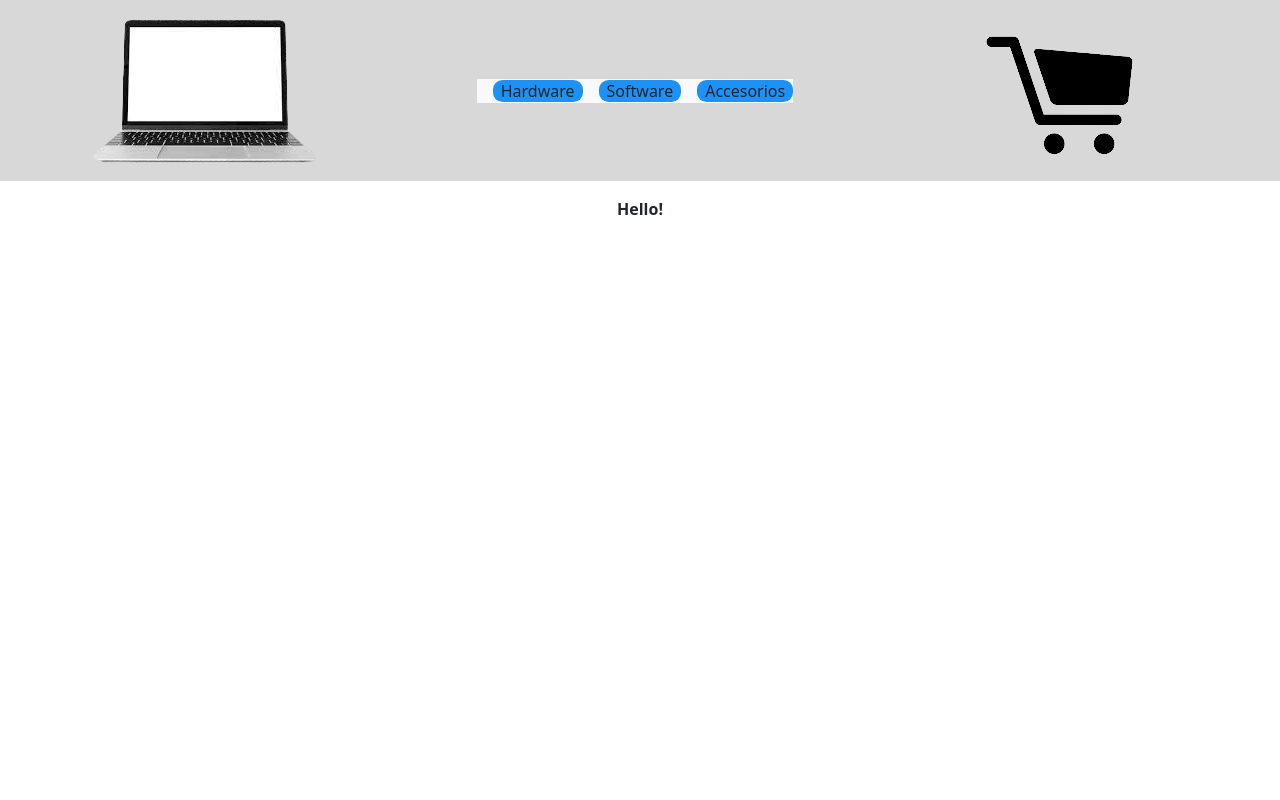
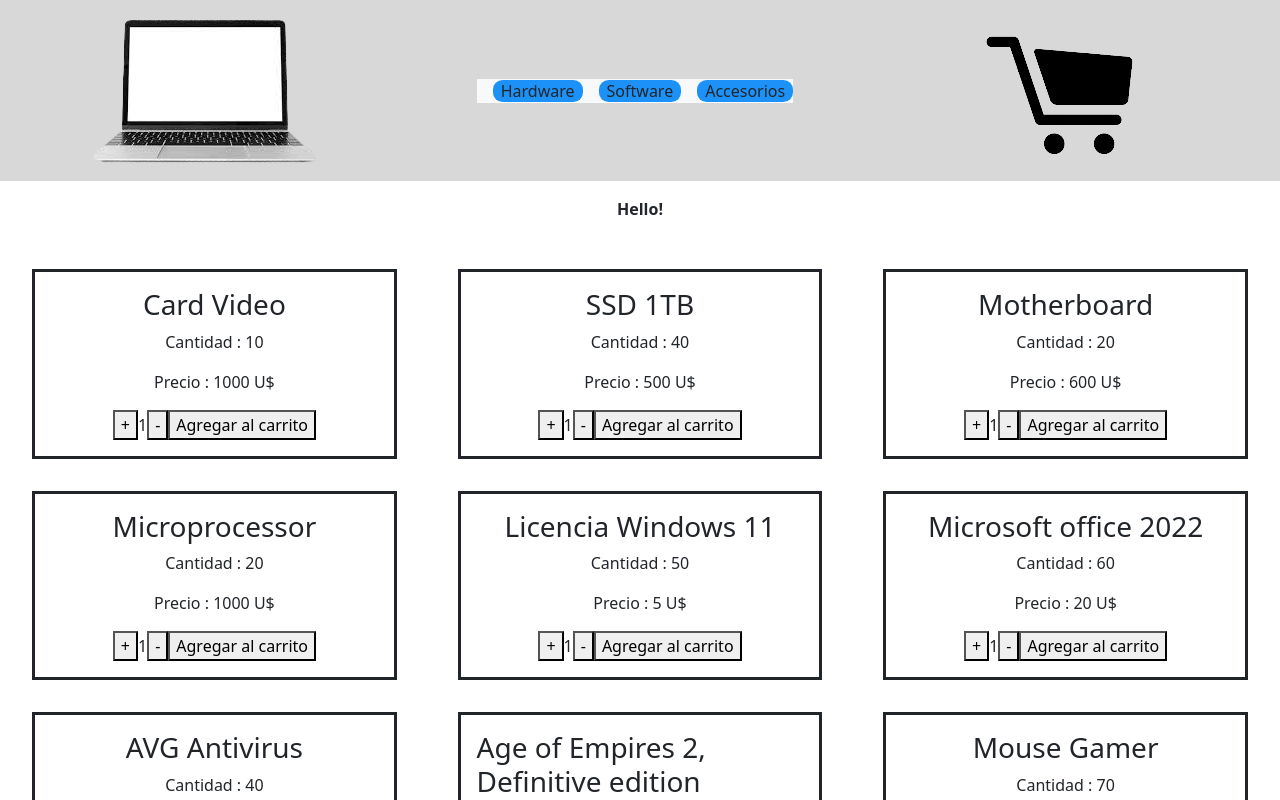
Before and after one commit to gabriel-shulman-1/GabrielShulmanReact-preEntrega, a React (Create React App) app: page / in a window 1280 px wide. Shown: the top 800 px of the page. Built offline with nearby package versions, Linux system fonts and the light colour scheme.

Commit message:
cards listas

```diff
--- a/src/App.css
+++ b/src/App.css
@@ -58,6 +58,24 @@ a{
   padding: 1rem;
 }
 
+.listContainer{
+  display: flex;
+  flex-direction: row;
+  flex-wrap: wrap;
+  justify-content: space-between;
+  gap: 2rem;
+  padding: 2rem;
+}
+
+.productCard{
+  display: flex;
+    padding: 1rem;
+    border-style: solid;
+    width: 30%;
+    flex-direction: column;
+    align-items: center;
+}
+
 @keyframes App-logo-spin {
   from {
     transform: rotate(0deg);
--- a/src/components/ItemListContainer.jsx
+++ b/src/components/ItemListContainer.jsx
@@ -1,8 +1,8 @@
 import { useState, useEffect } from "react";
 import { ItemCount } from "./ItemCount";
-import data from "../data/products.json"
+import data from "../data/products.json";
 
-export const ItemListContainer = (props) => {
+export function ItemListContainer(props){
 
     const [products,setProducts] = useState([])
     useEffect(()=> {
@@ -14,15 +14,17 @@ export const ItemListContainer = (props) => {
     return (
         <>
             <div id="greeting" className="fw-bold">{props.greeting}</div>
-            <div>
-                {products.map(product => {
-                    <div key={product.id}>
-                        <h3>{product.name}</h3>
-                        <p>{product.qty}</p>
-                        <p>{product.price}</p>
-                        <ItemCount/>
-                    </div>
-                })}
+            <div className="listContainer">
+                {products.map(product => (
+                        <div className="productCard" key={product.id}>
+                            <h3>{product.name}</h3>
+                            <p>Cantidad : {product.qty}</p>
+                            <p>Precio : {product.price} U$</p>
+                            <ItemCount/>
+                        </div>
+                        )
+                    )
+                }
             </div>
         </>
     )
```
